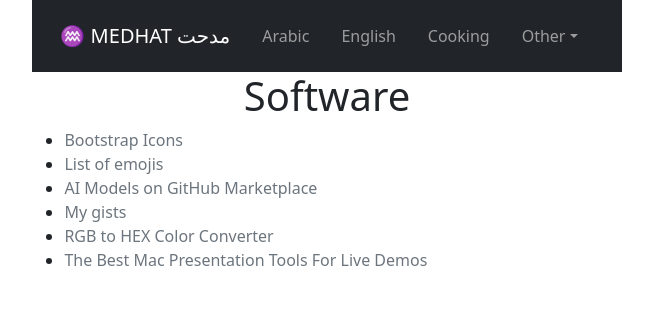
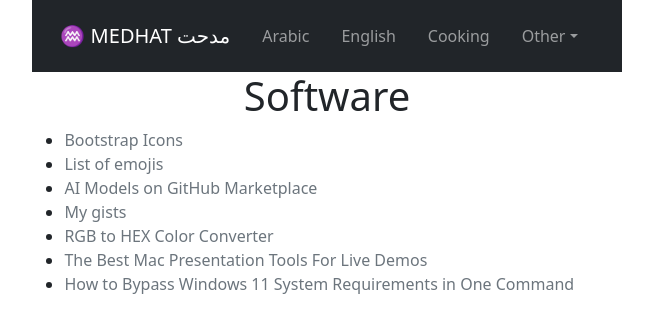
Before and after one commit to medhatelmasry/medhatelmasry.github.io, a React (Vite) app: page /software in a window 1280 px wide. Shown: the top 332 px of the page, without its empty margins (313-966 px from the left). Built offline with nearby package versions, Linux system fonts and the light colour scheme.

Commit message:
software: How to Bypass Windows 11 System Requirements in One Command

```diff
--- a/src/pages/Software.tsx
+++ b/src/pages/Software.tsx
@@ -39,6 +39,12 @@ const SoftwarePage = () => {
                 The Best Mac Presentation Tools For Live Demos
             </a>
           </li>
+          <li>
+            <a className="text-decoration-none link-secondary"
+              href="https://www.elevenforum.com/t/how-to-bypass-windows-11-system-requirements-in-one-command.33390/">
+                How to Bypass Windows 11 System Requirements in One Command
+            </a>
+          </li>
         </ul>
 
       </section>
```
